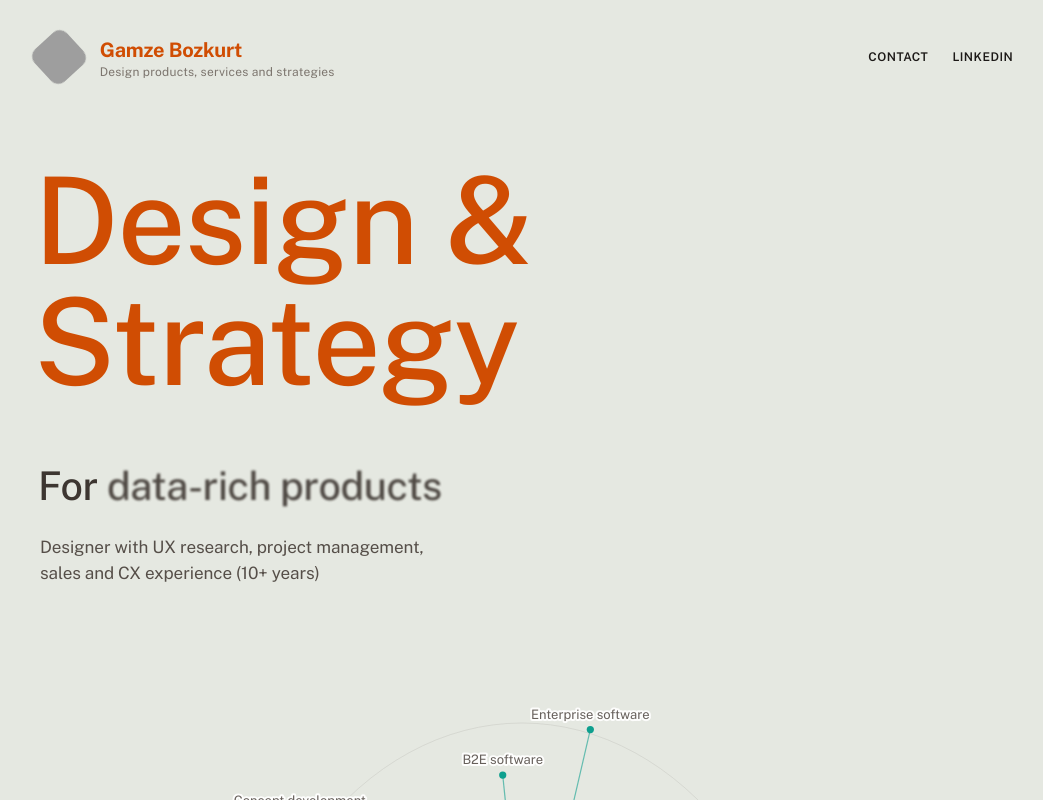
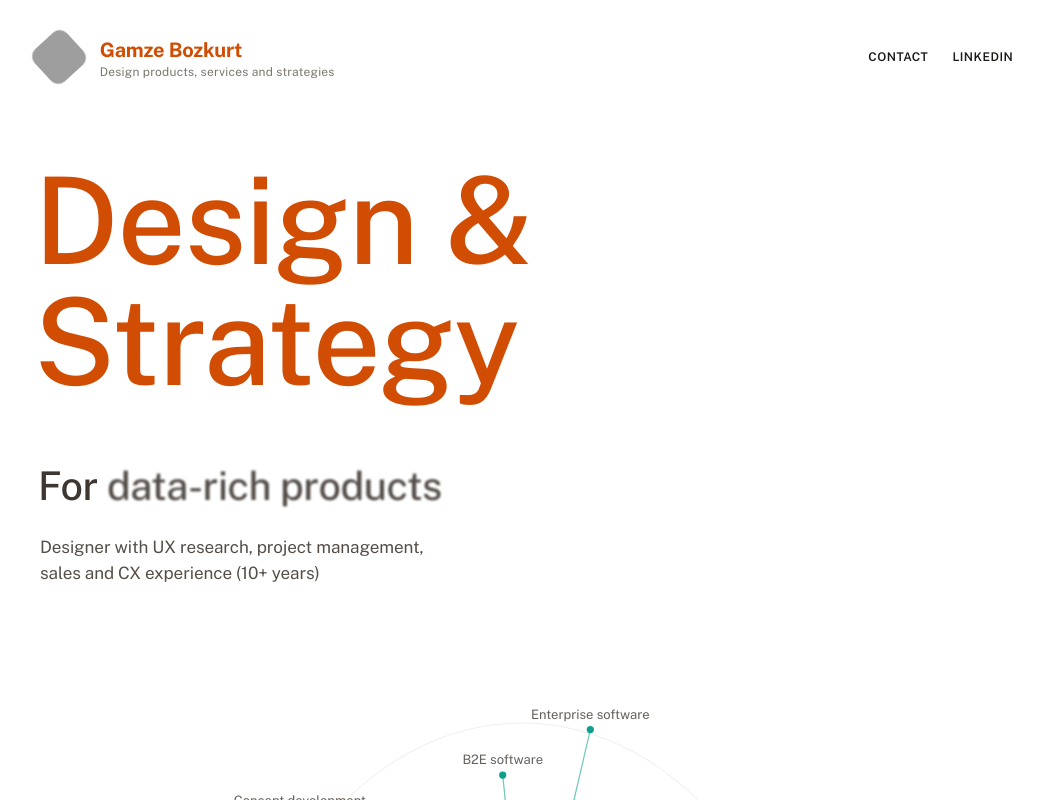
Before and after one commit to gingergamze/gamzee-portfolio-v2, a Next.js app: page / in a window 1280 px wide. Shown: the top 800 px of the page, without its empty margins (118-1161 px from the left). Built offline with nearby package versions, Linux system fonts and the light colour scheme; grey boxes are pictures that could not be loaded.

Commit message:
Back to the original white page background
Co-Authored-By: Claude Sonnet 5.5 <noreply@anthropic.com>

```diff
--- a/app/globals.css
+++ b/app/globals.css
@@ -492,4 +492,4 @@ html { --font-display: var(--font-work-sans); }
 
 
 /* Palette (accent, deep accent for small text, light accent for dark photos, page background, map colours) */
-:root { --accent:#d04d03; --accent-deep:#B4470E; --accent-light:#FFA066; --bg:#E5E8E1; --card:#FFFFFF; --map-2:#0E9F8E; --map-3:#D6457F; }
+:root { --accent:#d04d03; --accent-deep:#B4470E; --accent-light:#FFA066; --bg:#FFFFFF; --card:#FFFFFF; --map-2:#0E9F8E; --map-3:#D6457F; }
```
